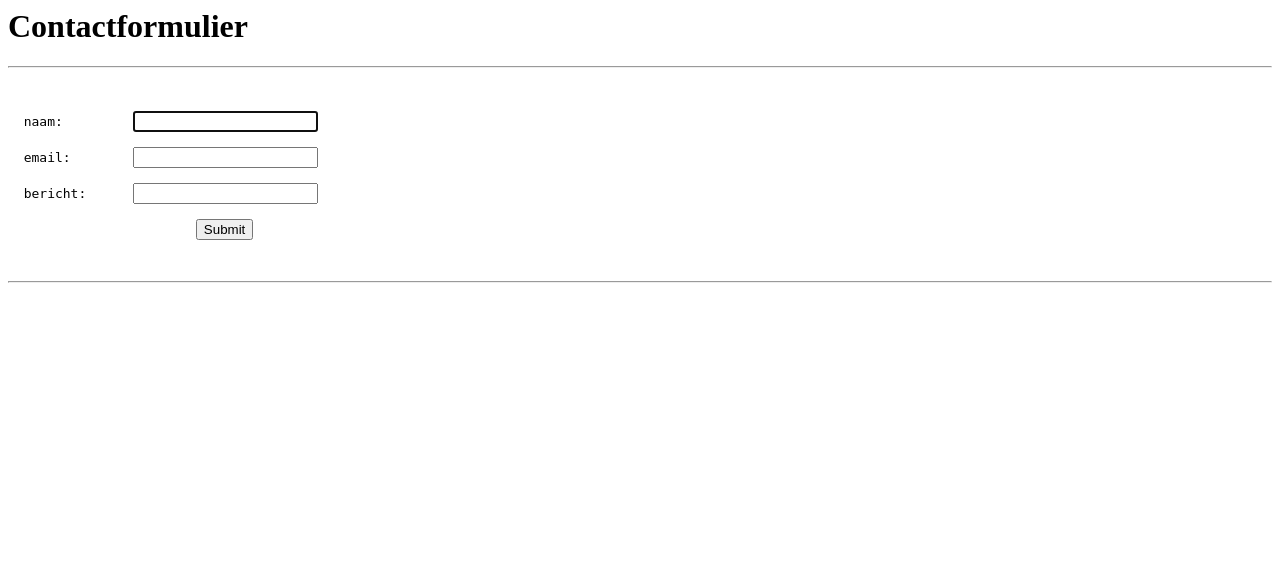
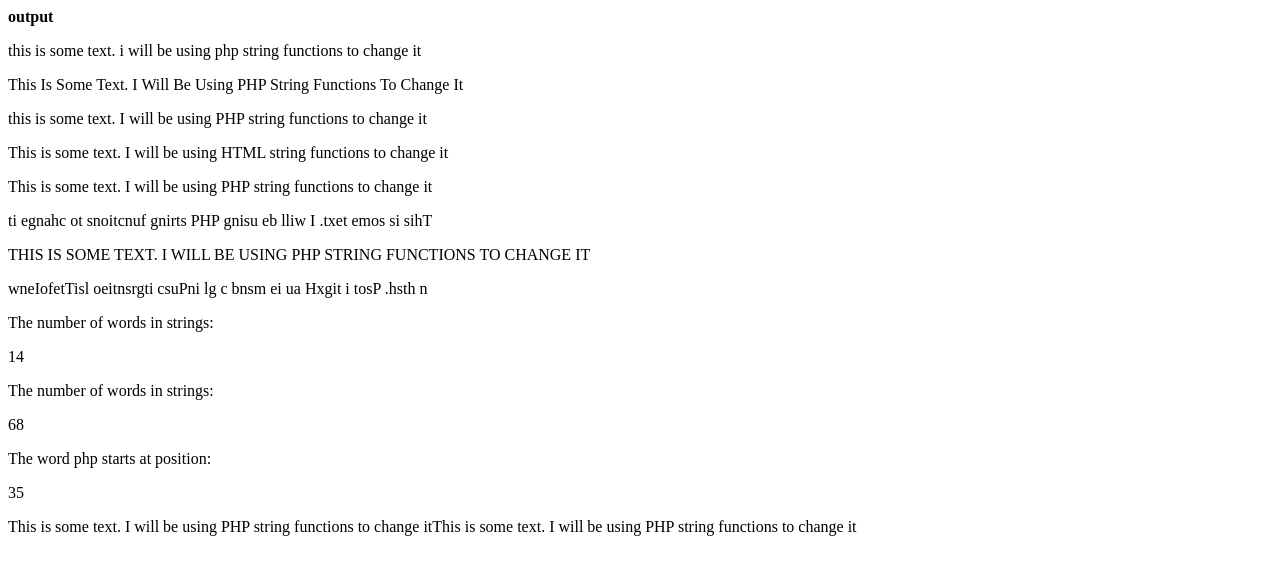
Before and after one commit to Pariek6/bap_bovi, a PHP site: page / in a window 1280 px wide. Shown: the top 575 px of the page. Run offline with PHP 8.4, Linux system fonts and the light colour scheme.

Commit message:
Add files via upload

```diff
--- a/index.php
+++ b/index.php
@@ -1,10 +1,34 @@
 <?php
-	// maak dit scipt werkend: zoek de fouten
 
-	include 'views/from.php';
+$str = 'This is some text. I will be using PHP string functions to change it';
+$str_lower = strtolower($str);
+$str_camel = ucwords($str);
+$str_first = lcfirst($str);
+$str_replace = str_replace("PHP", "HTML", $str);
+$str_camel2 = ucfirst($str);
+$str_rev = strrev($str);
+$str_upper = strtoupper($str);
+$str_shuffle = str_shuffle($str);
+$str_count = str_word_count($str);
+$str_charcount = strlen($str);
+$str_word = stripos('This is some text. I will be using PHP string functions to change it', "PHP");
+$str_repeat1 = str_repeat($str, 2);
 
-	if (isset($_POST['sendcontact']))
-	{
-		include 'views/response.php';
-	}
-?>
+
+
+echo '<b> output </b>';
+echo '<p>' . $str_lower . '</p>';
+echo '<p>' . $str_camel . '</p>';
+echo '<p>' . $str_first . '</p>';
+echo '<p>' . $str_replace . '</p>';
+echo '<p>' . $str_camel2 . '</p>';
+echo '<p>' . $str_rev . '</p>';
+echo '<p>' . $str_upper . '</p>';
+echo '<p>' . $str_shuffle . '</p>';
+echo '<p>' . "The number of words in strings:" . '</p>';
+echo '<p>' . $str_count . '</p>';
+echo '<p>' . "The number of words in strings:" . '</p>';
+echo '<p>' . $str_charcount . '</p>';
+echo '<p>' . "The word php starts at position:" . '</p>';
+echo '<p>' . $str_word . '</p>';
+echo '<p>' . $str_repeat1 . '</p>';
```
